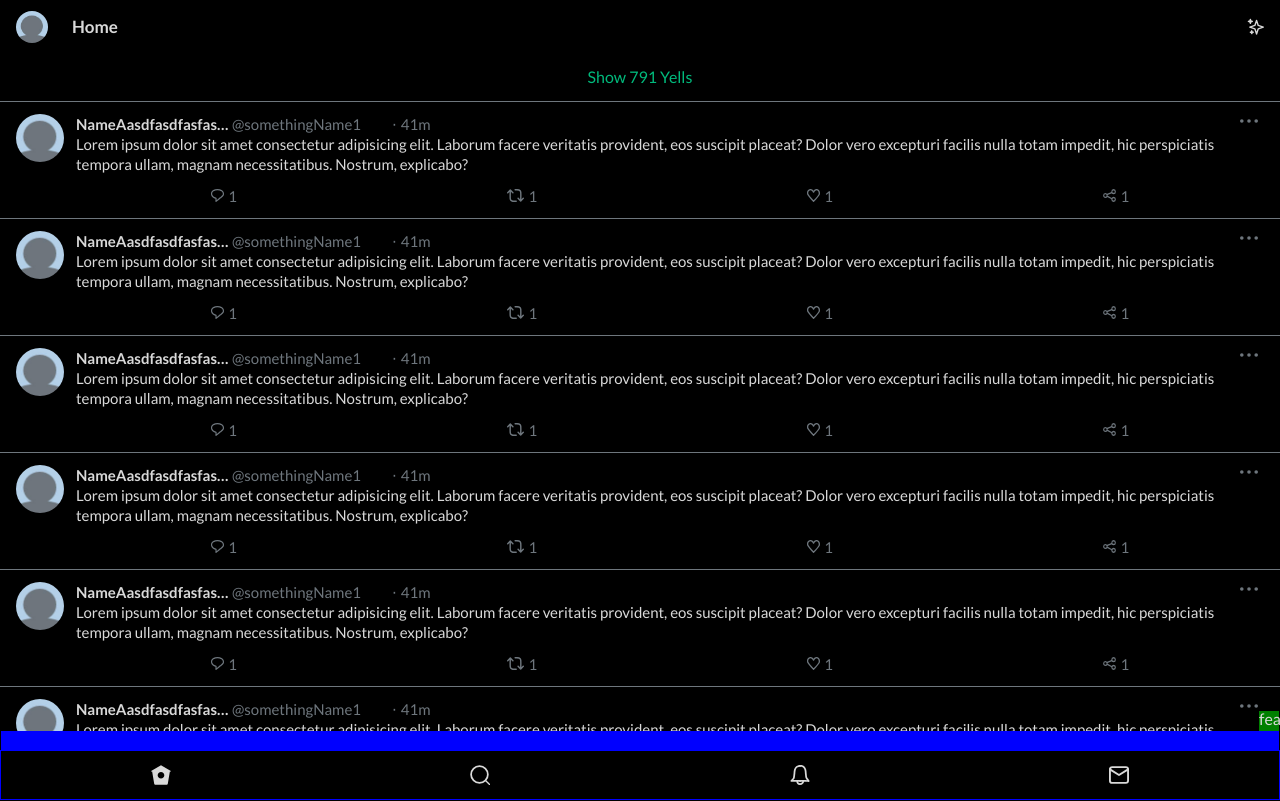
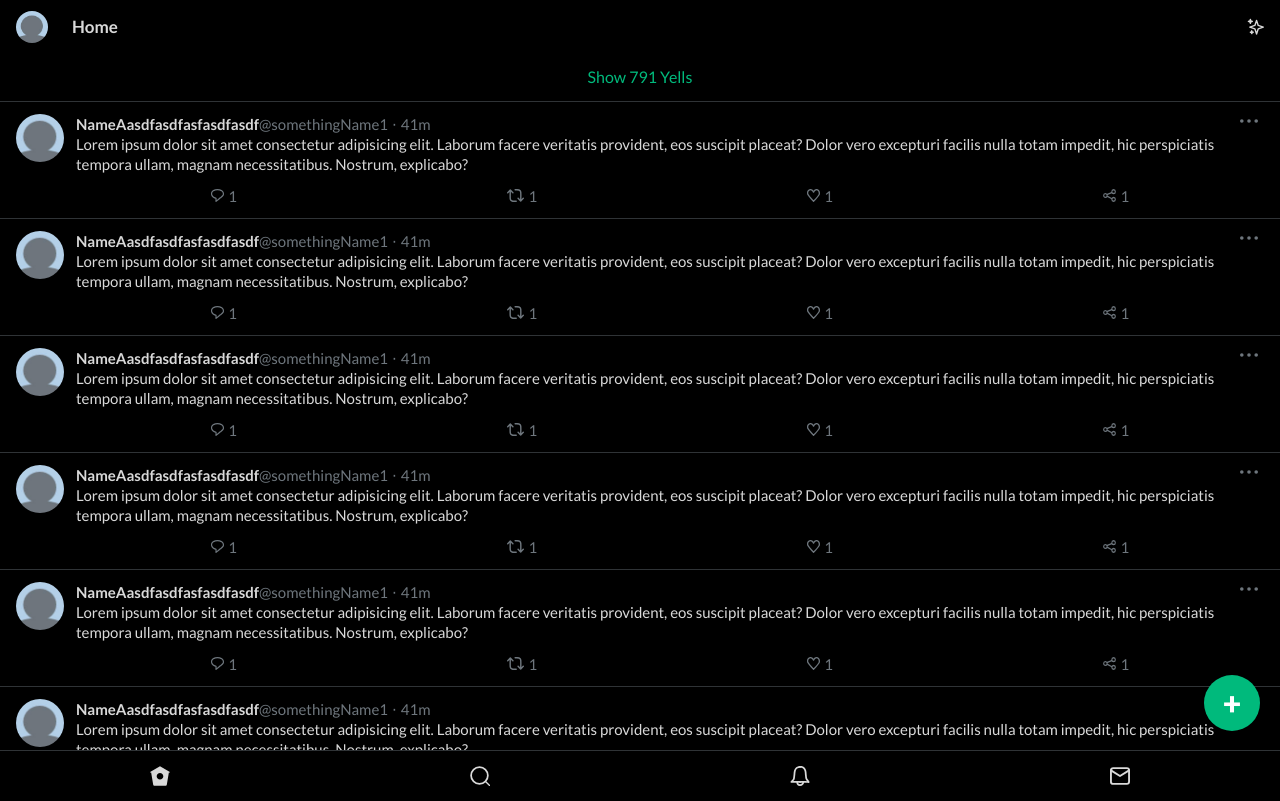
Before and after one commit to mbeckdev/yeller, a React (Create React App) app: page /home in a window 1280 px wide. Shown: the top 801 px of the page. Built offline with nearby package versions, Linux system fonts and the light colour scheme.

Commit message:
Try to fix name ellipsis css

```diff
--- a/src/screens/App/screens/Home/components/Home.css
+++ b/src/screens/App/screens/Home/components/Home.css
@@ -3,9 +3,9 @@
 /* ~~~~~~~~~~~~~~~~~~~~~~~~~~~~ */
 
 /* ~~~~~~~~~~~~~~~~~~~~~~~~~~~~ */
+/* ~~ .home__top    ~~ */
+/* ~~ .home__main           ~~ */
 /* ~~ .home__nav  ~~ */
-/* ~~ .home__main           ~~ */
-/* ~~ .home__top    ~~ */
 /* ~~~~~~~~~~~~~~~~~~~~~~~~~~~~ */
 
 /* ~~~~~~~~~~~~~~~~~~~~~~~~~~~~~~~~~~~~~~~~~~~~~~~~~~~~~~~~~~ */
@@ -13,62 +13,7 @@
 .home {
   display: flex;
   flex-direction: column;
-  /* border: 1px solid red; */
 }
-
-/* ~~~~~~~~~~~~~~~~~~~~~~~~~~~~ */
-/* ~~  .home__nav            ~~ */
-/* ~~~~~~~~~~~~~~~~~~~~~~~~~~~~ */
-.home__nav {
-  border: 1px solid blue;
-  display: flex;
-  justify-content: space-around;
-  align-items: center;
-
-  position: fixed;
-  bottom: 0;
-  left: 0;
-
-  width: 100%;
-  background-color: var(--bg-primary);
-
-  height: 50px;
-}
-
-.home__sometimes-hidden {
-  display: none;
-}
-
-.home__post-button-container {
-  background-color: blue;
-  position: absolute;
-  height: 20px;
-  top: -20px;
-  width: 100%;
-}
-
-.home__post-button {
-  height: 20px;
-  width: 20px;
-  background-color: green;
-  position: absolute;
-  top: -20px;
-  right: 0;
-}
-
-.home__nav-icon-container {
-  width: 20px;
-  height: 20px;
-  /* background-color: red; */
-}
-
-.home__nav-icon {
-  width: 100%;
-  height: 100%;
-}
-/* ~~~~~~~~~~~~~~~~~~~~~~~~~~~~ */
-/* ~~  .home__main           ~~ */
-/* ~~~~~~~~~~~~~~~~~~~~~~~~~~~~ */
 
 /* ~~~~~~~~~~~~~~~~~~~~~~~~~~~~ */
 /* ~~  .home__top            ~~ */
@@ -116,7 +61,7 @@
   margin-top: 1rem;
   padding-bottom: 1rem;
 
-  border-bottom: 1px solid var(--text-secondary);
+  border-bottom: 1px solid var(--decorative-line);
 }
 
 .home__stars-icon-container {
@@ -131,3 +76,68 @@
   height: 100%;
   color: blue;
 }
+
+/* ~~~~~~~~~~~~~~~~~~~~~~~~~~~~ */
+/* ~~  .home__main           ~~ */
+/* ~~~~~~~~~~~~~~~~~~~~~~~~~~~~ */
+
+/* ~~~~~~~~~~~~~~~~~~~~~~~~~~~~ */
+/* ~~  .home__nav            ~~ */
+/* ~~~~~~~~~~~~~~~~~~~~~~~~~~~~ */
+.home__nav {
+  /* border: 1px solid blue; */
+  border-top: 1px solid var(--decorative-line);
+  display: flex;
+  justify-content: space-around;
+  align-items: center;
+
+  position: fixed;
+  bottom: 0;
+  left: 0;
+
+  width: 100%;
+  background-color: var(--bg-primary);
+
+  height: 50px;
+}
+
+.home__sometimes-hidden {
+  display: none;
+}
+
+/* .home__post-button-container {
+  background-color: red;
+  border: 1px solid red;
+  position: absolute;
+  height: 0px;
+  top: -0px;
+  width: 100%;
+} */
+
+.home__post-button {
+  height: 56px;
+  width: 56px;
+  background-color: var(--bg-secondary);
+  font-weight: 900;
+  font-size: 2rem;
+  color: #fff;
+
+  position: absolute;
+  top: -76px;
+  right: 20px;
+  display: flex;
+  justify-content: center;
+  align-items: center;
+  border-radius: 50%;
+}
+
+.home__nav-icon-container {
+  width: 20px;
+  height: 20px;
+  /* background-color: red; */
+}
+
+.home__nav-icon {
+  width: 100%;
+  height: 100%;
+}
--- a/src/screens/App/screens/Home/components/Home.tsx
+++ b/src/screens/App/screens/Home/components/Home.tsx
@@ -44,9 +44,9 @@ const Home: React.FC = () => {
         </div>
       </main>
       <nav className="home__nav">
-        <div className="home__post-button-container">
-          <div className="home__post-button">feather</div>
-        </div>
+        {/* <div className="home__post-button-container"> */}
+        <div className="home__post-button">+</div>
+        {/* </div> */}
 
         <div className="home__nav-icon-container">
           <img src={iconHouse} alt="house icon" className="home__nav-icon" />
--- a/src/shared/components/Post.css
+++ b/src/shared/components/Post.css
@@ -12,13 +12,13 @@
 /* ~~ Bottom Icon Section    ~~ */
 /* ~~~~~~~~~~~~~~~~~~~~~~~~~~~~ */
 
-.post__actions-container {
-  margin-top: 12px;
-}
-
 .post__action {
   display: flex;
   /* border: 1px solid teal; */
+}
+
+.post__actions-container {
+  margin-top: 12px;
 }
 
 .icon__reply-container,
@@ -30,6 +30,7 @@
   display: flex;
   align-items: flex-end;
 }
+
 .icon__reply,
 .icon__repost,
 .icon__like,
@@ -49,15 +50,21 @@
   justify-content: space-between;
   flex-basis: auto;
   max-width: 100%;
+  /* max-width: fit-content; */
+
+  /* text-overflow: ellipsis;
+  white-space: nowrap;
+  overflow: hidden; */
+  text-overflow: ellipsis;
+  white-space: nowrap;
+  /* overflow: hidden; */
 }
 
 .post__header-names-and-time-container {
   display: flex;
   /* background-color: blue; */
+  /* border: 1px solid red; */
 
-  flex-shrink: 1;
-  max-width: 100%;
-  min-width: 0;
   /* flex-basis: auto; */
 
   /* flex: 1; */
@@ -65,6 +72,75 @@
   /* flex-wrap: wrap; */
   /* overflow: hidden; */
   /* overflow-wrap: break-word; */
+  text-overflow: ellipsis;
+  white-space: nowrap;
+  overflow: hidden;
+  /* flex-shrink: 1;
+  max-width: 100%;
+  min-width: 0; */
+}
+
+.post__header-names-container {
+  display: flex;
+  /* overflow: hidden; */
+  /* flex-shrink: 1; */
+  /* max-width: 100%; */
+  /* flex-basis: auto; */
+  /* flex-direction:column; */
+  /* border: 1px solid pink; */
+
+  text-overflow: ellipsis;
+  white-space: nowrap;
+  overflow: hidden;
+}
+
+.post__header-name {
+  font-weight: 700;
+  /* border: 1px solid blue; */
+  /* display: flex;
+  flex-basis: auto;
+  flex-shrink: 0;
+  font-weight: 700;
+
+  max-width: 100%;
+  overflow: hidden;
+  text-overflow: ellipsis;
+  white-space: nowrap;
+  overflow-wrap: break-word;
+  min-width: 0;
+
+  text-overflow: ellipsis;
+  white-space: nowrap;
+  overflow: hidden; */
+
+  /* flex: 1; */
+
+  text-overflow: ellipsis;
+  white-space: nowrap;
+  overflow: hidden;
+}
+
+.post__header-at-handle {
+  /* border: 1px solid green; */
+  color: var(--text-secondary);
+  /* flex: 1; */
+  text-overflow: ellipsis;
+  white-space: nowrap;
+  overflow: hidden;
+}
+
+.post__header-dot,
+.post__header-recentness {
+  color: var(--text-secondary);
+}
+
+.post__header-dot-and-recentness-container {
+  display: flex;
+  /* border: 1px solid lightgreen; */
+}
+
+.post__header-dot {
+  padding: 0 4px;
 }
 
 .post__ellipses-button {
@@ -83,50 +159,6 @@
 
 .icon__ellipses {
   width: 100%;
-}
-
-.post__header-names-container {
-  display: flex;
-  /* overflow: hidden; */
-  flex-shrink: 1;
-  max-width: 100%;
-  flex-basis: auto;
-  /* flex-direction:column; */
-}
-
-.post__header-name {
-  font-weight: 700;
-  /* display: flex;
-  flex-basis: auto;
-  flex-shrink: 0;
-  font-weight: 700;
-
-  max-width: 100%;
-  overflow: hidden;
-  text-overflow: ellipsis;
-  white-space: nowrap;
-  overflow-wrap: break-word;
-  min-width: 0;
-
-  text-overflow: ellipsis;
-  white-space: nowrap;
-  overflow: hidden; */
-
-  flex: 1;
-}
-
-.post__header-at-handle {
-  color: var(--text-secondary);
-  flex: 1;
-}
-
-.post__header-dot,
-.post__header-recentness {
-  color: var(--text-secondary);
-}
-
-.post__header-dot {
-  padding: 0 4px;
 }
 
 /* ~~~~~~~~~~~~~~~~~~~~~~~~~~~~ */
@@ -158,24 +190,6 @@
 /* ~~ Everything else        ~~ */
 /* ~~~~~~~~~~~~~~~~~~~~~~~~~~~~ */
 
-.post {
-  display: flex;
-  padding: 12px 16px 0 16px;
-  line-height: 1.25rem;
-  font-size: 15px;
-  border-bottom: 1px solid var(--text-secondary);
-}
-
-.post__icon-number {
-  margin-left: 0.25rem;
-  color: var(--text-secondary);
-}
-
-.post__actions-container {
-  display: flex;
-  justify-content: space-around;
-}
-
 .collapsible {
   text-overflow: ellipsis;
   white-space: nowrap;
@@ -188,6 +202,24 @@
   /* justify-content: space-between; */
 }
 
+.post {
+  display: flex;
+  padding: 12px 16px 0 16px;
+  line-height: 1.25rem;
+  font-size: 15px;
+  border-bottom: 1px solid var(--decorative-line);
+}
+
+.post__actions-container {
+  display: flex;
+  justify-content: space-around;
+}
+
+.post__icon-number {
+  margin-left: 0.25rem;
+  color: var(--text-secondary);
+}
+
 .post__main {
   padding-bottom: 12px;
 }
--- a/src/shared/components/Post.tsx
+++ b/src/shared/components/Post.tsx
@@ -25,16 +25,13 @@ const Post: React.FC = () => {
         <div className="post__header">
           <div className="post__header-names-and-time-container">
             <div className="post__header-names-container">
-              <div className="post__header-name collapsible">
-                NameAasdfasdfasfasdfasdf
-              </div>
-
-              <div className="post__header-at-handle collapsible">
-                @somethingName1
-              </div>
+              <div className="post__header-name ">NameAasdfasdfasfasdfasdf</div>
+              <div className="post__header-at-handle ">@somethingName1</div>
             </div>
-            <div className="post__header-dot">&#8901;</div>
-            <div className="post__header-recentness">{`41m`}</div>
+            <div className="post__header-dot-and-recentness-container">
+              <div className="post__header-dot">&#8901;</div>
+              <div className="post__header-recentness">{`41m`}</div>
+            </div>
           </div>
 
           <div className="post__ellipses-button">
--- a/src/shared/styles/styles.css
+++ b/src/shared/styles/styles.css
@@ -6,6 +6,7 @@
   --text-secondary: rgb(110, 118, 125);
   --text-tertiary: rgb(28, 154, 239);
   --color-blue: var(--text-tertiary);
+  --decorative-line: rgb(47, 51, 54);
 }
 
 * {
```
